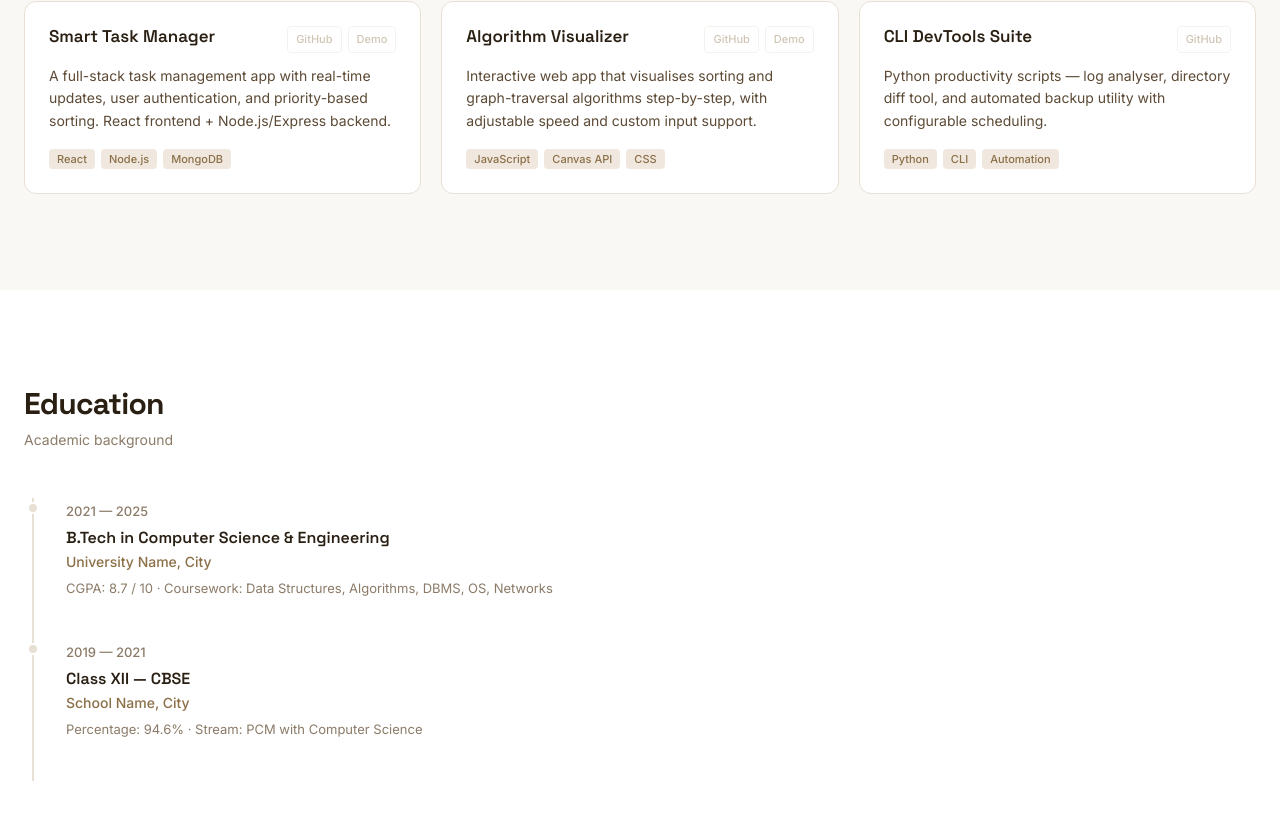
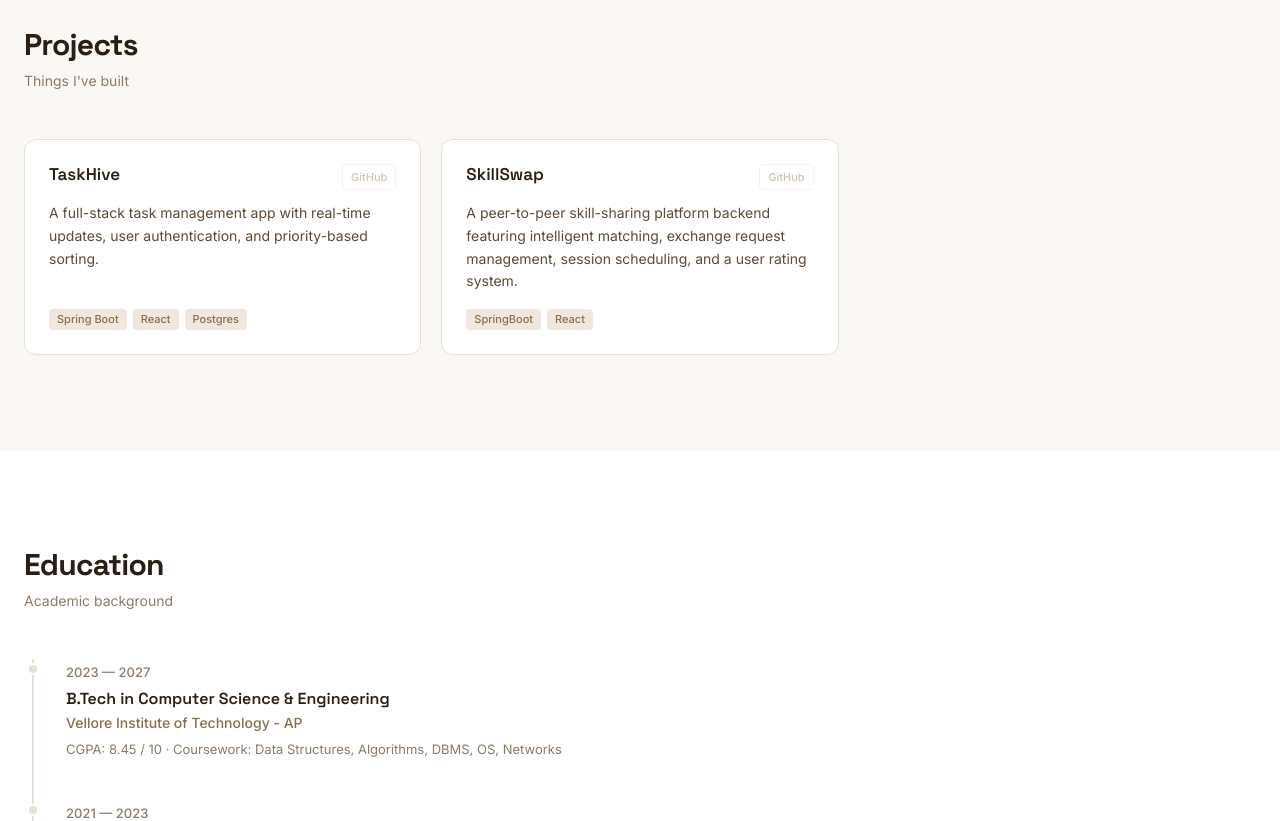
Before and after one commit to solasas/my-portfolio, a Next.js app: page / in a window 1280 px wide. Shown: the part 1186-2007 px from the top of the page. Built offline with nearby package versions, Linux system fonts and the light colour scheme; no server answers.

Commit message:
modified a bit

```diff
--- a/app/api/content/route.ts
+++ /dev/null
@@ -1,49 +0,0 @@
-import { createClient } from '@supabase/supabase-js';
-import { NextRequest } from 'next/server';
-
-const ADMIN_PASSWORD = process.env.ADMIN_PASSWORD ?? 'sashank2025';
-
-function getSupabase() {
-  const url = process.env.SUPABASE_URL;
-  const key = process.env.SUPABASE_ANON_KEY;
-  if (!url || !key) return null;
-  return createClient(url, key);
-}
-
-export async function GET() {
-  try {
-    const supabase = getSupabase();
-    if (!supabase) return Response.json({});
-
-    const { data, error } = await supabase
-      .from('portfolio_content')
-      .select('data')
-      .eq('id', 1)
-      .single();
-
-    if (error || !data) return Response.json({});
-    return Response.json(data.data ?? {});
-  } catch {
-    return Response.json({});
-  }
-}
-
-export async function POST(req: NextRequest) {
-  try {
-    const { password, content } = await req.json();
-    if (password !== ADMIN_PASSWORD)
-      return Response.json({ error: 'Unauthorized' }, { status: 401 });
-
-    const supabase = getSupabase();
-    if (!supabase) return Response.json({ ok: true, note: 'Supabase not configured' });
-
-    const { error } = await supabase
-      .from('portfolio_content')
-      .upsert({ id: 1, data: content });
-
-    if (error) throw error;
-    return Response.json({ ok: true });
-  } catch {
-    return Response.json({ error: 'Failed' }, { status: 500 });
-  }
-}
--- a/app/api/upload-cv/route.ts
+++ /dev/null
@@ -1,18 +0,0 @@
-import { NextRequest, NextResponse } from 'next/server';
-import { writeFile } from 'fs/promises';
-import path from 'path';
-
-export async function POST(req: NextRequest) {
-  const formData = await req.formData();
-  const file = formData.get('cv') as File | null;
-
-  if (!file) return NextResponse.json({ error: 'No file' }, { status: 400 });
-  if (file.type !== 'application/pdf')
-    return NextResponse.json({ error: 'Must be a PDF' }, { status: 400 });
-
-  const buffer = Buffer.from(await file.arrayBuffer());
-  const dest = path.join(process.cwd(), 'public', 'cv.pdf');
-  await writeFile(dest, buffer);
-
-  return NextResponse.json({ ok: true });
-}
--- a/components/AdminToolbar.tsx
+++ b/components/AdminToolbar.tsx
@@ -1,14 +1,12 @@
 'use client';
 
-import { useRef, useState } from 'react';
+import { useState } from 'react';
 import { useAdmin } from '@/context/AdminContext';
 
 export default function AdminToolbar() {
   const { isAdmin, exitAdmin, save } = useAdmin();
   const [toast, setToast] = useState<string | null>(null);
   const [saving, setSaving] = useState(false);
-  const [uploading, setUploading] = useState(false);
-  const cvInputRef = useRef<HTMLInputElement>(null);
 
   if (!isAdmin) return null;
 
@@ -21,28 +19,11 @@ export default function AdminToolbar() {
     setSaving(true);
     try {
       await save();
-      showToast('Saved & published');
+      showToast('Saved');
     } catch {
       showToast('Save failed');
     } finally {
       setSaving(false);
-    }
-  };
-
-  const handleCVUpload = async (e: React.ChangeEvent<HTMLInputElement>) => {
-    const file = e.target.files?.[0];
-    e.target.value = '';
-    if (!file) return;
-    setUploading(true);
-    try {
-      const body = new FormData();
-      body.append('cv', file);
-      const res = await fetch('/api/upload-cv', { method: 'POST', body });
-      showToast(res.ok ? 'CV uploaded' : 'Upload failed');
-    } catch {
-      showToast('Upload failed');
-    } finally {
-      setUploading(false);
     }
   };
 
@@ -52,35 +33,12 @@ export default function AdminToolbar() {
         <span className="text-[0.6875rem] font-semibold text-warm-faded uppercase tracking-widest">
           Admin
         </span>
-
-        {/* Upload CV */}
-        <input
-          ref={cvInputRef}
-          type="file"
-          accept=".pdf,application/pdf"
-          className="hidden"
-          onChange={handleCVUpload}
-        />
-        <button
-          onClick={() => cvInputRef.current?.click()}
-          disabled={uploading}
-          title="Upload CV PDF"
-          className="inline-flex items-center gap-1.5 px-3 py-1.5 border border-warm-dark/60 text-warm-faded rounded-md text-xs hover:border-warm-accent hover:text-white transition-colors disabled:opacity-50"
-        >
-          <svg xmlns="http://www.w3.org/2000/svg" width="11" height="11" viewBox="0 0 24 24" fill="none" stroke="currentColor" strokeWidth="2.5" strokeLinecap="round" strokeLinejoin="round">
-            <path d="M21 15v4a2 2 0 0 1-2 2H5a2 2 0 0 1-2-2v-4"/>
-            <polyline points="17 8 12 3 7 8"/>
-            <line x1="12" y1="3" x2="12" y2="15"/>
-          </svg>
-          {uploading ? 'Uploading…' : 'Upload CV'}
-        </button>
-
         <button
           onClick={handleSave}
           disabled={saving}
           className="px-3.5 py-1.5 bg-warm-accent text-white rounded-md text-xs font-medium hover:opacity-85 transition-opacity disabled:opacity-60"
         >
-          {saving ? 'Saving…' : 'Save & Publish'}
+          {saving ? 'Saving…' : 'Save'}
         </button>
         <button
           onClick={exitAdmin}
@@ -90,7 +48,6 @@ export default function AdminToolbar() {
         </button>
       </div>
 
-      {/* Toast */}
       <div
         className={`fixed bottom-20 right-6 z-[300] bg-warm-dark text-warm-light text-xs px-4 py-2.5 rounded-lg shadow-lg pointer-events-none transition-all duration-200 ${
           toast ? 'opacity-100 translate-y-0' : 'opacity-0 translate-y-2'
--- a/components/sections/Education.tsx
+++ b/components/sections/Education.tsx
@@ -5,23 +5,23 @@ import Editable from '@/components/Editable';
 const entries = [
   {
     yearKey: 'edu-1-year',
-    defaultYear: '2021 — 2025',
+    defaultYear: '2023 — 2027',
     degreeKey: 'edu-1-degree',
     defaultDegree: 'B.Tech in Computer Science & Engineering',
     instKey: 'edu-1-inst',
-    defaultInst: 'University Name, City',
+    defaultInst: 'Vellore Institute of Technology - AP',
     detailKey: 'edu-1-detail',
-    defaultDetail: 'CGPA: 8.7 / 10 · Coursework: Data Structures, Algorithms, DBMS, OS, Networks',
+    defaultDetail: 'CGPA: 8.45 / 10 · Coursework: Data Structures, Algorithms, DBMS, OS, Networks',
   },
   {
     yearKey: 'edu-2-year',
-    defaultYear: '2019 — 2021',
+    defaultYear: '2021 — 2023',
     degreeKey: 'edu-2-degree',
-    defaultDegree: 'Class XII — CBSE',
+    defaultDegree: 'Class XII',
     instKey: 'edu-2-inst',
-    defaultInst: 'School Name, City',
+    defaultInst: 'Sri Chaitanya Junior College - Vijayawada',
     detailKey: 'edu-2-detail',
-    defaultDetail: 'Percentage: 94.6% · Stream: PCM with Computer Science',
+    defaultDetail: 'Percentage: 96.5% · Stream: PCM with Computer Science',
   },
 ];
 
--- a/components/sections/Hero.tsx
+++ b/components/sections/Hero.tsx
@@ -17,7 +17,7 @@ export default function Hero() {
             />
             <Editable
               fieldKey="hero-name"
-              defaultContent="Hi, I'm Sashank"
+              defaultContent="Hi, I'm Sashank Solasa"
               as="h1"
               className="font-heading font-bold text-warm-dark tracking-tight mb-5 text-4xl sm:text-5xl"
             />
--- a/components/sections/Projects.tsx
+++ b/components/sections/Projects.tsx
@@ -21,27 +21,19 @@ interface Project {
 const DEFAULTS: Project[] = [
   {
     id: 'proj1',
-    name: 'Smart Task Manager',
-    desc: 'A full-stack task management app with real-time updates, user authentication, and priority-based sorting. React frontend + Node.js/Express backend.',
+    name: 'TaskHive',
+    desc: 'A full-stack task management app with real-time updates, user authentication, and priority-based sorting.',
     github: 'GitHub', githubUrl: '',
-    demo: 'Demo',   demoUrl: '',   showDemo: true,
-    tags: ['React', 'Node.js', 'MongoDB'],
+    demo: 'Demo',     demoUrl: '',   showDemo: false,
+    tags: ['Spring Boot', 'React', 'Postgres'],
   },
   {
     id: 'proj2',
-    name: 'Algorithm Visualizer',
-    desc: 'Interactive web app that visualises sorting and graph-traversal algorithms step-by-step, with adjustable speed and custom input support.',
+    name: 'SkillSwap',
+    desc: 'A peer-to-peer skill-sharing platform backend featuring intelligent matching, exchange request management, session scheduling, and a user rating system.',
     github: 'GitHub', githubUrl: '',
-    demo: 'Demo',   demoUrl: '',   showDemo: true,
-    tags: ['JavaScript', 'Canvas API', 'CSS'],
-  },
-  {
-    id: 'proj3',
-    name: 'CLI DevTools Suite',
-    desc: 'Python productivity scripts — log analyser, directory diff tool, and automated backup utility with configurable scheduling.',
-    github: 'GitHub', githubUrl: '',
-    demo: '',        demoUrl: '',   showDemo: false,
-    tags: ['Python', 'CLI', 'Automation'],
+    demo: 'Demo',     demoUrl: '',   showDemo: false,
+    tags: ['SpringBoot', 'React'],
   },
 ];
 
--- a/components/sections/Skills.tsx
+++ b/components/sections/Skills.tsx
@@ -13,9 +13,11 @@ interface SkillCat {
 }
 
 const DEFAULTS: SkillCat[] = [
-  { id: 'cat1', title: 'Languages',        skills: ['Python', 'Java', 'C++', 'JavaScript', 'TypeScript'] },
-  { id: 'cat2', title: 'Web & Frameworks', skills: ['HTML/CSS', 'React', 'Next.js', 'Node.js', 'REST APIs'] },
-  { id: 'cat3', title: 'Tools & Platforms',skills: ['Git', 'Linux', 'Docker', 'SQL', 'MongoDB'] },
+  { id: 'cat1', title: 'Languages',              skills: ['Python', 'Java', 'JavaScript'] },
+  { id: 'cat2', title: 'Web & Frameworks',        skills: ['HTML/CSS', 'React', 'Next.js', 'REST APIs', 'Spring Boot'] },
+  { id: 'cat3', title: 'Databases',               skills: ['Postgres', 'MySQL', 'MongoDB', 'H2'] },
+  { id: 'cat4', title: 'Cloud & DevOps',          skills: ['AWS', 'Docker', 'Git'] },
+  { id: 'cat5', title: 'Other Platforms & Tools', skills: ['Postman', 'Maven', 'Rstudio'] },
 ];
 
 export default function Skills() {
--- a/context/AdminContext.tsx
+++ b/context/AdminContext.tsx
@@ -27,46 +27,23 @@ export function AdminProvider({ children }: { children: ReactNode }) {
   const [isAdmin, setIsAdmin] = useState(false);
   const [savedContent, setSavedContent] = useState<Record<string, string>>({});
   const pending = useRef<Record<string, string>>({});
-  const sessionPw = useRef<string | null>(null);
 
-  // On mount: fetch from KV → write to localStorage → update state → notify components
   useEffect(() => {
-    const load = async () => {
-      try {
-        const res = await fetch('/api/content');
-        if (res.ok) {
-          const kvContent: Record<string, string> = await res.json();
-          if (Object.keys(kvContent).length > 0) {
-            Object.entries(kvContent).forEach(([k, v]) =>
-              localStorage.setItem(PREFIX + k, v)
-            );
-            setSavedContent(kvContent);
-            window.dispatchEvent(new CustomEvent('portfolio-content-loaded'));
-            return;
-          }
-        }
-      } catch {}
-
-      // Fallback: read from localStorage
     const loaded: Record<string, string> = {};
     for (let i = 0; i < localStorage.length; i++) {
       const k = localStorage.key(i)!;
       if (k.startsWith(PREFIX)) loaded[k.slice(PREFIX.length)] = localStorage.getItem(k)!;
     }
     setSavedContent(loaded);
-    };
-
-    load();
   }, []);
 
   const enterAdmin = useCallback((password: string) => {
-    sessionPw.current = password;
+    void password;
     setIsAdmin(true);
   }, []);
 
   const exitAdmin = useCallback(() => {
     setIsAdmin(false);
-    sessionPw.current = null;
     pending.current = {};
   }, []);
 
@@ -80,32 +57,17 @@ export function AdminProvider({ children }: { children: ReactNode }) {
   }, []);
 
   const save = useCallback(async () => {
-    // Flush pending text edits to localStorage
     Object.entries(pending.current).forEach(([k, v]) =>
       localStorage.setItem(PREFIX + k, v)
     );
     pending.current = {};
 
-    // Collect ALL portfolio content from localStorage
     const allContent: Record<string, string> = {};
     for (let i = 0; i < localStorage.length; i++) {
       const k = localStorage.key(i)!;
       if (k.startsWith(PREFIX)) allContent[k.slice(PREFIX.length)] = localStorage.getItem(k)!;
     }
     setSavedContent(allContent);
-
-    // Sync to Vercel KV
-    if (sessionPw.current) {
-      try {
-        await fetch('/api/content', {
-          method: 'POST',
-          headers: { 'Content-Type': 'application/json' },
-          body: JSON.stringify({ password: sessionPw.current, content: allContent }),
-        });
-      } catch (e) {
-        console.error('KV sync failed:', e);
-      }
-    }
   }, []);
 
   return (
--- a/package.json
+++ b/package.json
@@ -9,7 +9,6 @@
     "lint": "next lint"
   },
   "dependencies": {
-    "@supabase/supabase-js": "^2.108.1",
     "next": "^15.3.3",
     "react": "^19.0.0",
     "react-dom": "^19.0.0"
```
Also changed, not shown: .claude/settings.local.json, 2 other files (tests, documents, lock files or other folders). Lines whose indentation alone changed are shown as unchanged.
